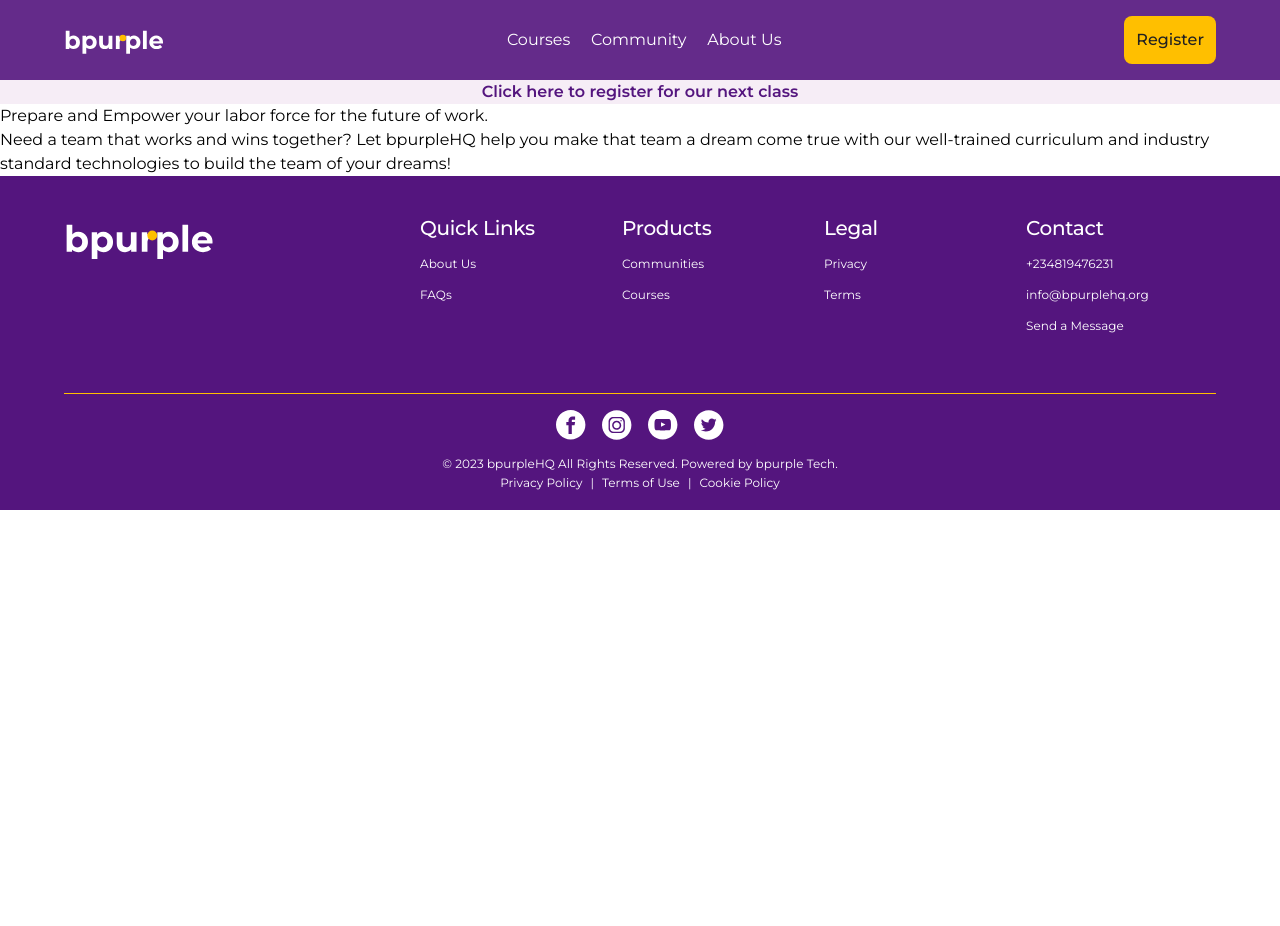
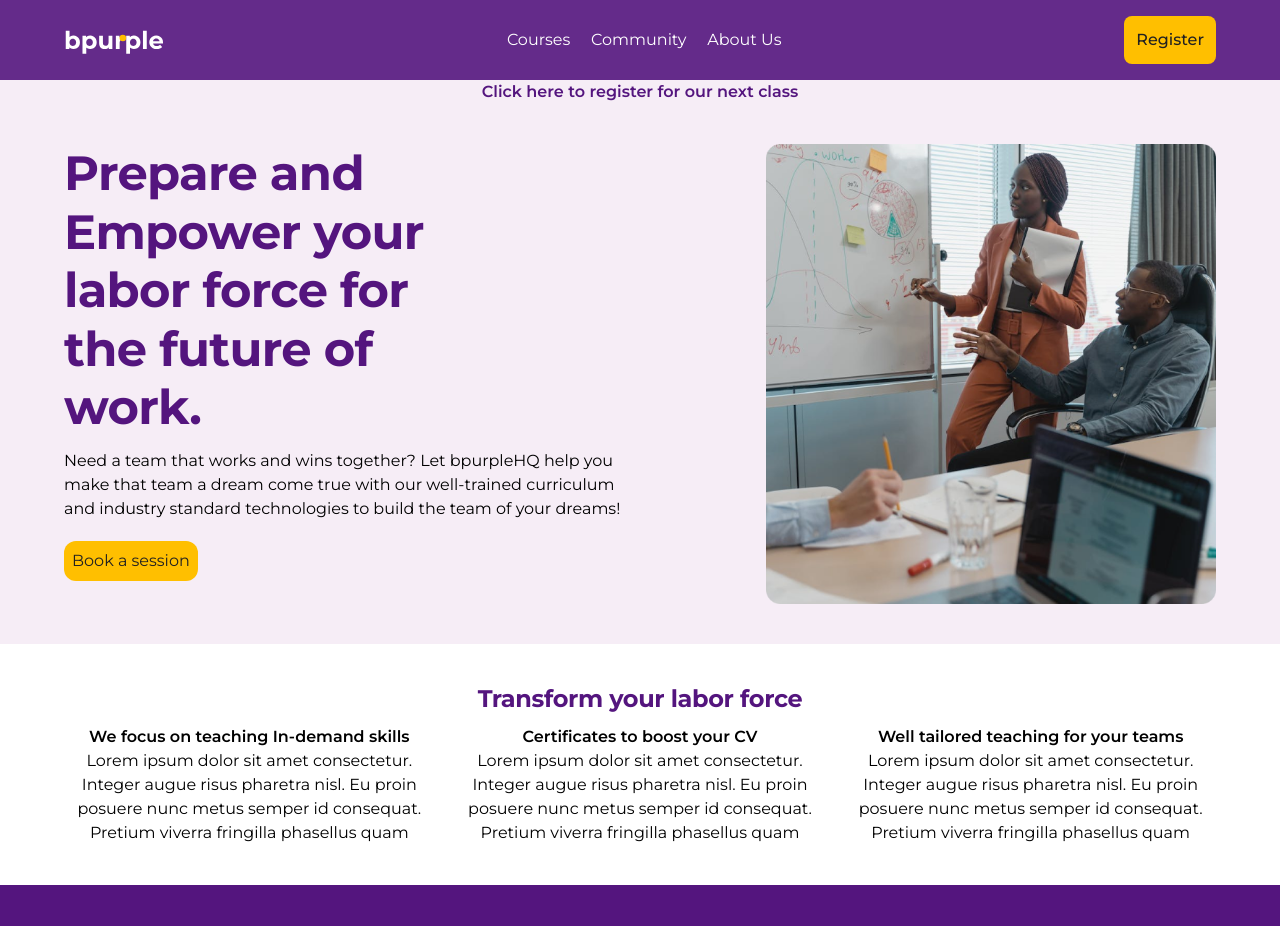
Before and after one commit to BpurpleHq/bpurplehq-web, a Next.js app: page /community/workforce in a window 1280 px wide. Shown: the top 926 px of the page. Before the commit the page ends 800 px from the top, so only its background shows below. Built offline with nearby package versions, Linux system fonts and the light colour scheme.

Commit message:
fix: updated changes

```diff
--- a/app/community/page.tsx
+++ b/app/community/page.tsx
@@ -44,12 +44,12 @@ const page = () => {
       </section> */}
       <section className='max-w-[1440px] mx-auto sm:px-16 px-6 lg:py-10 py-4'>
         <div className='flex justify-center items-center gap-7'>
-          {communityLink.map(({ id, title, content }) => (
+          {communityLink.map(({ id, title, content, url }) => (
             <div className='lg:w-[512px] border border-primary px-4 py-5 rounded-lg'>
               <h2 className='text-headline-3 text-center text-primary'>{title}</h2>
               <p className='text-center'>{content}</p>
               <div className='flex justify-center items-center'>
-                <Link href='/courses'>
+                <Link href={url}>
                   <CustomButton
                     title='Explore'
                     containerStyles='bg-secondary p-2 rounded-lg mt-2'
--- a/app/community/workforce/page.tsx
+++ b/app/community/workforce/page.tsx
@@ -1,16 +1,46 @@
+import CustomButton from '@/components/CustomButton';
+import { workforceCard } from '@/constants';
+import Image from 'next/image';
 import React from 'react'
+
+export const metadata = {
+  title: 'bpurpleHQ | Community - Workforce',
+};
 
 const page = () => {
   return (
     <div>
-        <section>
-            <div>
-                <div>
-                    <h2 className=''>Prepare and Empower your labor force for the future of work.</h2>
-                    <p>Need a team that works and wins together? Let bpurpleHQ help you make that team a dream come true with our well-trained curriculum and industry standard technologies to build the team of your dreams!</p>
-                </div>
+        <section className='bg-extra'>
+            <div className='max-w-[1440px] mx-auto flex flex-col-reverse lg:flex-row justify-between sm:px-16 px-6 lg:py-10 py-4'>
+                <div className='mt-4 lg:mt-0'>
+                    <h2 className='text-headline-3 text-center lg:text-start lg:text-headline-2 text-primary lg:w-[422px]'>Prepare and Empower your labor force for the future of work.</h2>
+                    <p className='lg:w-[569px] mt-3'>Need a team that works and wins together? Let bpurpleHQ help you make that team a dream come true with our well-trained curriculum and industry standard technologies to build the team of your dreams!</p>
+
+                    <div className='mt-5'>
+                        <CustomButton
+                              title='Book a session'
+                              containerStyles='bg-secondary p-2 rounded-xl'
+                              btnType='button'
+                              textStyles='text-dark'
+                        />
+                    </div>
+                  </div>
+                  <div className='lg:w-[]'>
+                      <Image src='/workforceImage.png' alt='workforce image' width={450} height={450} />
+                  </div>
             </div>
-        </section>
+          </section>
+          <section className='max-w-[1440px] mx-auto sm:px-16 px-6 lg:py-10 py-4'>
+              <h2 className='text-headline-3 text-primary text-center'>Transform your labor force</h2>
+              <div className='grid grid-cols-1 lg:grid-cols-3 gap-5 mt-3'>
+                  {workforceCard.map(({ id, title, content }) => (
+                      <div key={id}>
+                        <h4 className='font-semibold text-center'>{title}</h4>
+                        <p className='text-center'>{content}</p>
+                      </div>
+                  ))}
+              </div>
+          </section>
     </div>
   )
 }
--- a/app/courses/page.tsx
+++ b/app/courses/page.tsx
@@ -11,15 +11,15 @@ export const metadata = {
 const page = () => {
   return (
     <main className='relative w-full'>
-      <section className='sm:px-16 px-6 pt-4 lg:pt-[90px] pb-5 lg:pb-0'>
-        <div className='max-w-[1440px] mx-auto flex flex-col lg:flex-row lg:justify-between items-center lg:gap-7 lg:pt-7'>
-          <div className='relative lg:mt-6 bg-extra rounded-lg'>
-            <div className='p-5'>
-            <h3 className='max-w-[500px] text-headline-2 text-primary lg:mt-[50px]'>Todays <span className='text-secondary'>learners</span>  change the world</h3>
-            <p className='lg:max-w-[500px] pt-4'>
-            We are positioned to provide user centric learning experiences with a defined curriculum backed with industry leading experts as instructors.
-            </p>
-
+      <section className='max-w-[1440px] mx-auto flex flex-col-reverse lg:flex-row'>
+        <div className=' bg-extra sm:px-16 px-6 lg:w-[50%]'>
+          <div className='relative flex justify-center items-center'>
+            <div className=' lg:my-[36%]'>
+              <h3 className='text-headline-3 lg:text-headline-2 text-primary text-center lg:text-start mt-3 lg:mt-0'>Todays learners change the world</h3>
+              <p className='text-center lg:text-start mt-2'>Lorem ipsum dolor sit amet consectetur. Integer augue risus pharetra nisl. Eu proin posuere nunc metus semper id consequat. </p>
+              <div className='lg:absolute lg:top-[22%] lg:right-[25%]'>
+                <Image src='/lightIcon.svg' width={70} height={50} alt='light icon' />
+              </div>
               <div className='hidden'>
                 <CustomButton
                 title='Learn More'
@@ -28,14 +28,11 @@ const page = () => {
                 textStyles='text-dark'
                 />
               </div>
-              <div className='absolute top-9 right-12'>
-                <Image src='/lightIcon.svg' width={70} height={50} alt='light icon' />
             </div>
           </div>
         </div>
-          <div className='relative lg:w-[750px] lg:h-[400px]'>
-            <Image src='/courseImage.png' alt='course image' fill className='object-contain' />
-          </div>
+        <div className='relative lg:w-[50%]'>
+          <Image src='/courseImage.png' alt='course image' width={512} height={500} />
         </div>
       </section>
       <section className='bg-extra'>
--- a/app/page.tsx
+++ b/app/page.tsx
@@ -17,7 +17,7 @@ export default function Home() {
 
   return (
     <main className="w-full relative">
-      <section className='bg-white flex flex-col-reverse lg:flex-row gap-5 relative z-0 max-w-[1440px] mx-auto sm:px-16 px-3 pt-[40px] mb-[20px] pb-7 lg:pb-0'>
+      <section className='bg-white flex flex-col-reverse lg:flex-row gap-5 relative z-0 max-w-[1440px] mx-auto sm:px-16 px-3 pt-[40px] mb-[20px] lg:mb-0 pb-7 lg:pb-0'>
         <div className='flex flex-col lg:justify-start lg:items-start lg:mt-[50px] w-full lg:max-w-[70%] flex-1'>
           <h1 className='lg:w-[70%] text-headline-2 text-primary text-center md:text-start'>Tech <span className='text-secondary'>Training,</span> Get Mentored, Stay Relevant.</h1>
           <p className='text-body lg:text-headline-4 text-primary mt-4'>We are part of the solution in building a <span className='text-secondary'>SKILLED</span> continent.</p>
@@ -39,7 +39,7 @@ export default function Home() {
           </div>
         </div>
 
-        <div className='flex relative lg:w-[580px] lg:h-[500px] h-[390px] border-2 border-secondary rounded-xl'>
+        <div className='flex relative lg:w-[580px] lg:h-[500px] h-[390px] rounded-xl'>
           <Image src='/heroImage.png' alt='Hero Image'fill  />
         </div>
         <div className='hidden lg:block absolute bottom-[10%] left-[-1px]'>
--- a/components/CoursesOffered.tsx
+++ b/components/CoursesOffered.tsx
@@ -18,7 +18,7 @@ const CoursesOffered = () => {
                 <p className='mt-3 px-5'>{description}</p>
                 <p className='mt-3 px-5 font-semibold'>Duration: {duration}</p>
 
-                <Link href={url} className=''>
+                <Link href={url} className='flex-2'>
                     <CustomButton
                         title='Learn more'
                         btnType='button'
--- a/constants/index.ts
+++ b/constants/index.ts
@@ -374,10 +374,30 @@ export const communityLink = [
         id: 1,
         title: 'Career',
         content: 'Lorem ipsum dolor sit amet consectetur. Integer augue risus pharetra nisl. Eu proin .',
+        url: '/courses',
     },
     {
         id: 2,
         title: 'Workforce',
         content: 'Lorem ipsum dolor sit amet consectetur. Integer augue risus pharetra nisl. Eu proin .',
+        url: '/community/workforce',
+    },
+];
+
+export const workforceCard = [
+    {
+        id: 1,
+        title: 'We focus on teaching In-demand skills',
+        content: 'Lorem ipsum dolor sit amet consectetur. Integer augue risus pharetra nisl. Eu proin posuere nunc metus semper id consequat. Pretium viverra fringilla phasellus quam ',
+    },
+    {
+        id: 2,
+        title: 'Certificates to boost your CV',
+        content: 'Lorem ipsum dolor sit amet consectetur. Integer augue risus pharetra nisl. Eu proin posuere nunc metus semper id consequat. Pretium viverra fringilla phasellus quam ',
+    },
+    {
+        id: 3,
+        title: 'Well tailored teaching for your teams',
+        content: 'Lorem ipsum dolor sit amet consectetur. Integer augue risus pharetra nisl. Eu proin posuere nunc metus semper id consequat. Pretium viverra fringilla phasellus quam ',
     },
 ]
```
Also changed, not shown: public/workforceImage.png (added). Lines whose indentation alone changed are shown as unchanged.
